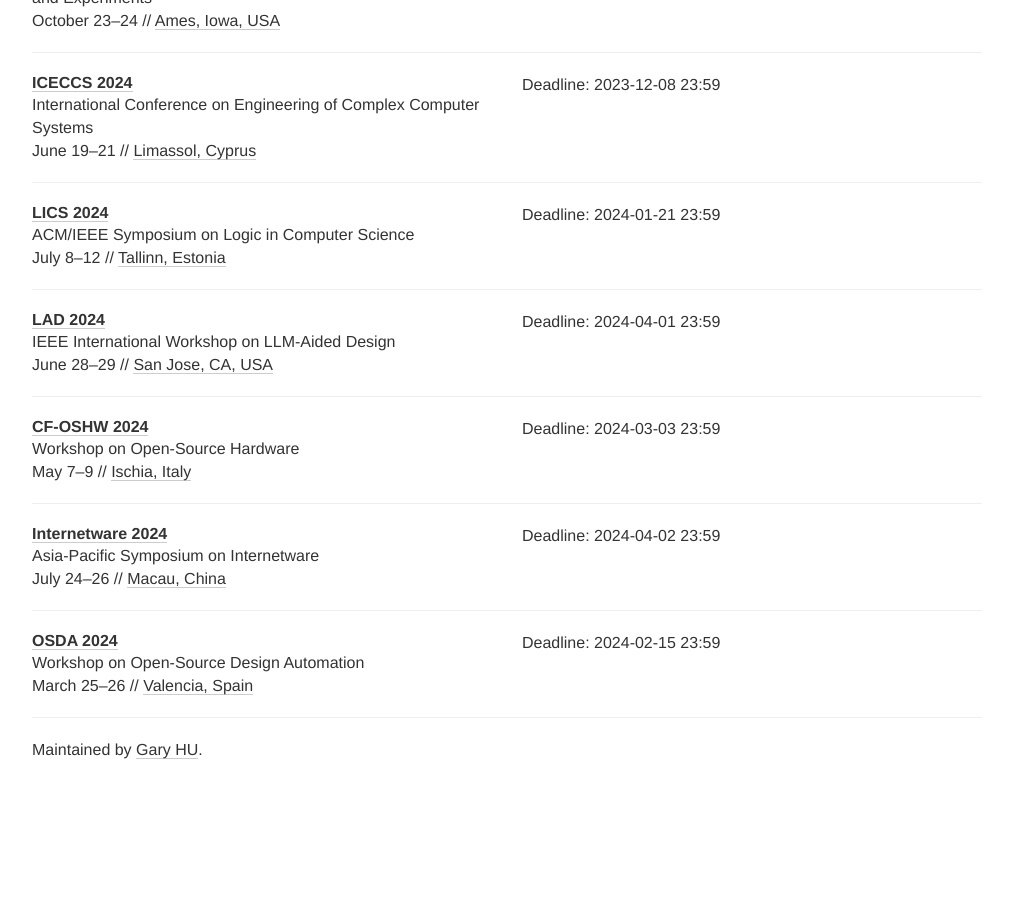
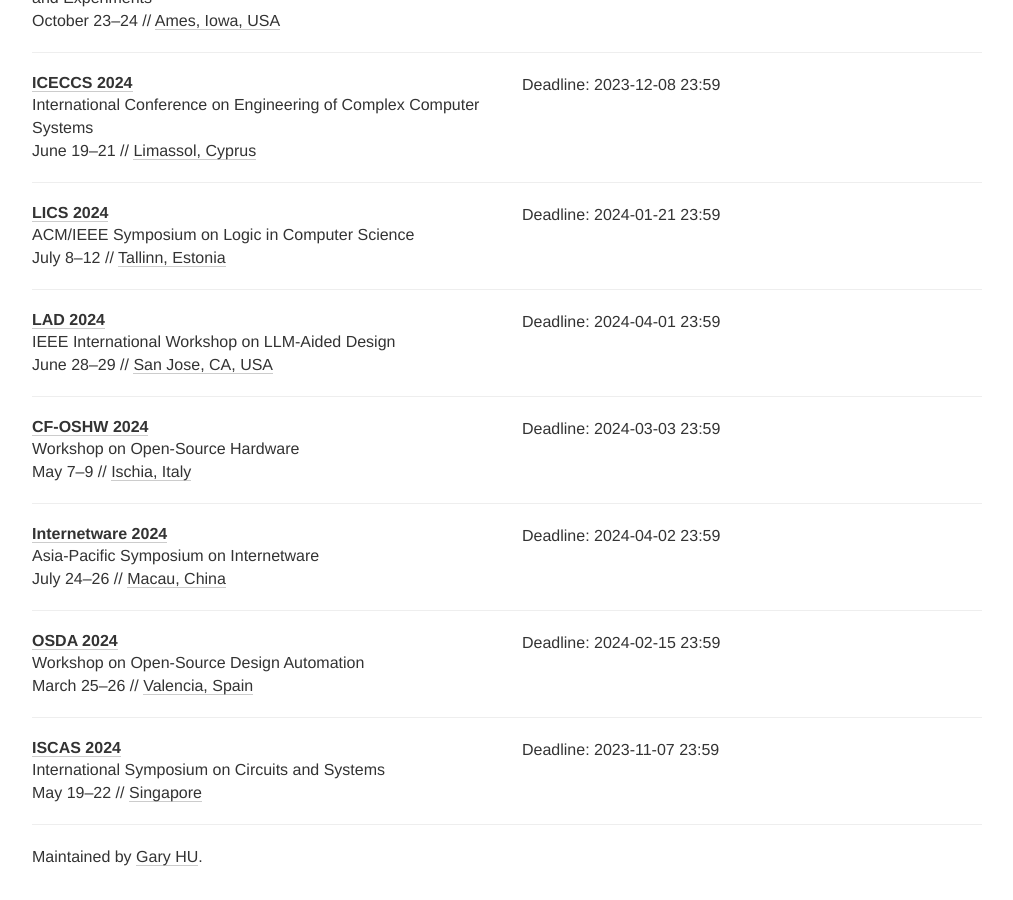
Before and after one commit to Gy-Hu/EDA_FV_conference_deadline, a Jekyll site: the page built from index.html, in a window 1280 px wide and 900 px high, scrolled down 4305 px. Shown: the whole window, without its empty margins (133-1146 px from the left). Built offline with Jekyll 4.4.1, drawn with Linux system fonts in a browser that asks for light colours; nearby versions of some CDN libraries; comment, search, counter and statistics services are not loaded; before the commit the page ends 5098 px from its top, so only the background shows below that.

Commit message:
add ISCAS

```diff
--- a/_data/conferences.yml
+++ b/_data/conferences.yml
@@ -368,3 +368,12 @@
   deadline: ["2024-02-15 23:59"]
   place:  Valencia, Spain
   tags: [EDA]
+
+- name: ISCAS
+  year: 2024
+  date: May 19-22
+  description: International Symposium on Circuits and Systems
+  link: https://2024.ieee-iscas.org/
+  deadline: ["2023-11-07 23:59"]
+  place:  Singapore
+  tags: [EDA]
```
